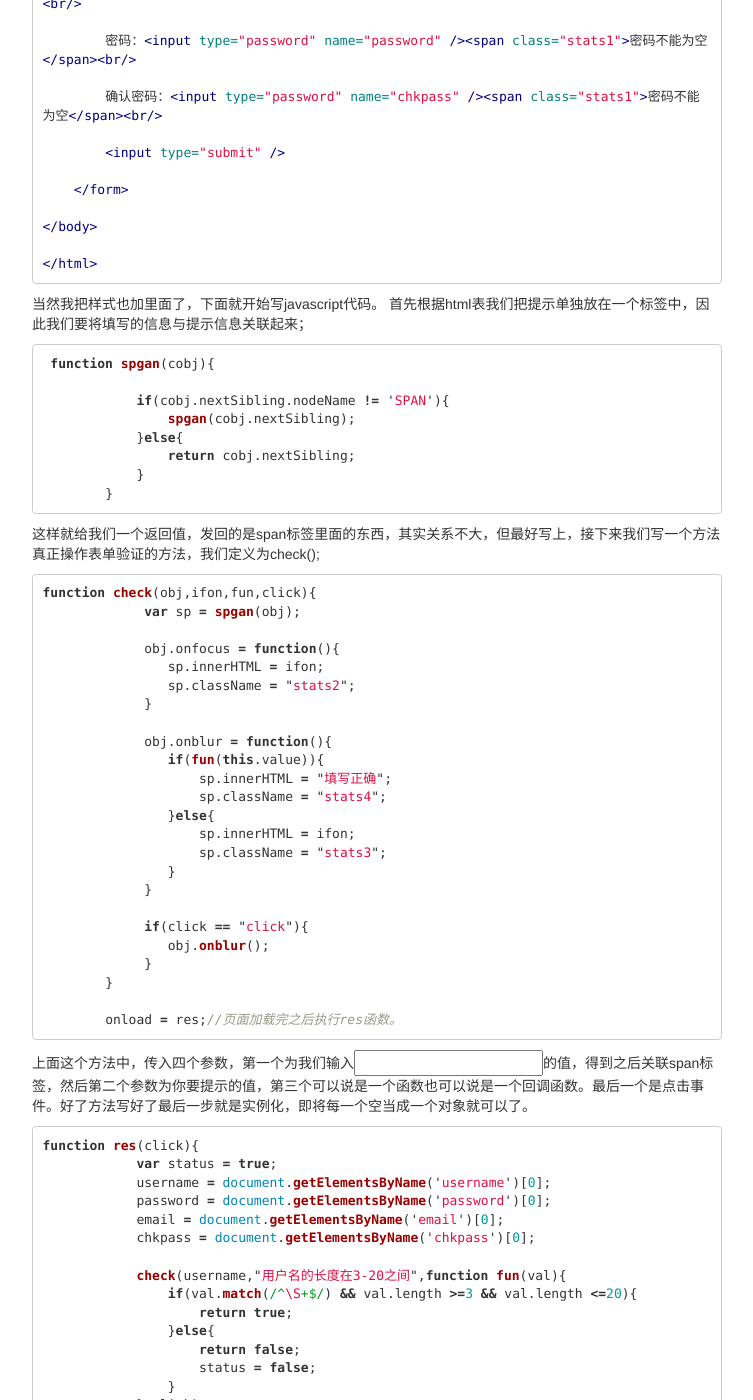
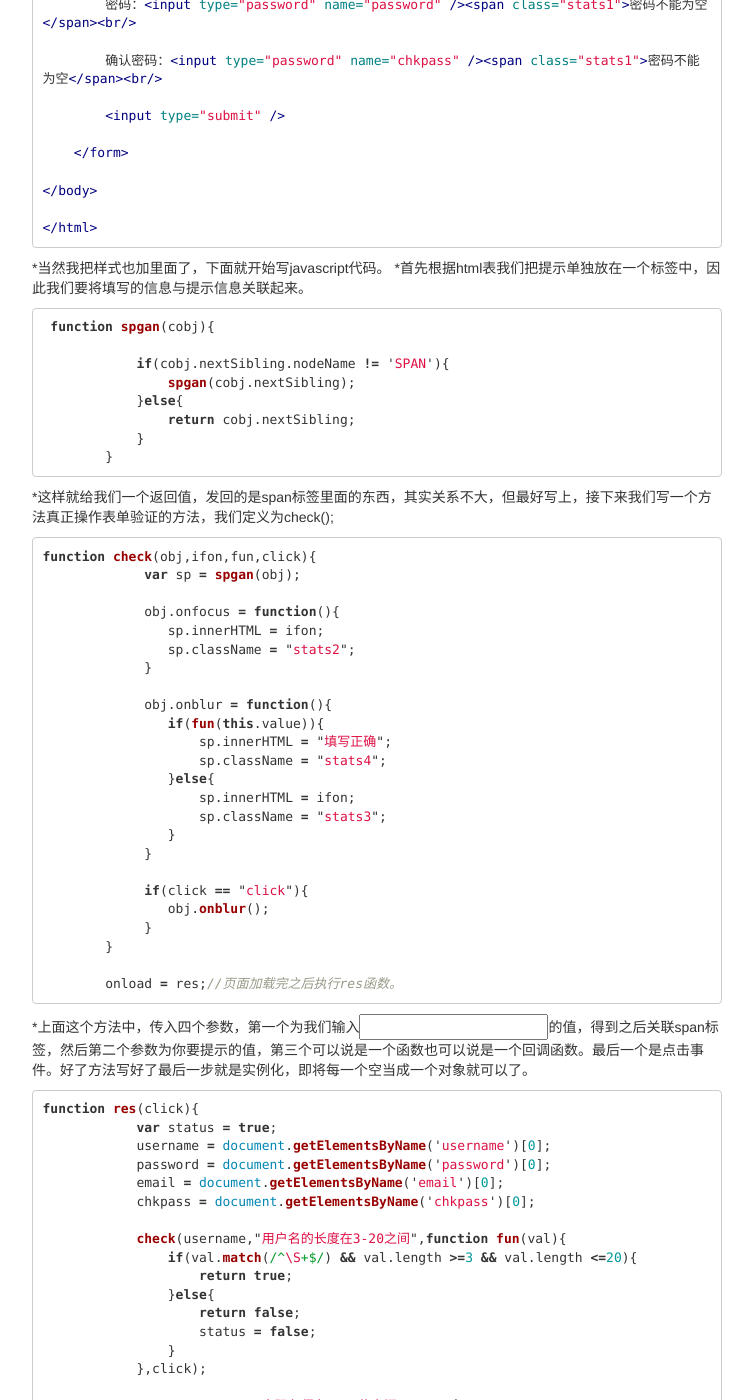
Before and after one commit to stupidnb/stupidnb, a Jekyll site: the page built from _posts/2015-12-08-jiandan-js-table-yanzheng.md, in a window 1280 px wide and 1400 px high, scrolled down 1012 px. Shown: the whole window, without its empty margins (263-1016 px from the left). Built offline with Jekyll 4.4.1, drawn with Linux system fonts in a browser that asks for light colours; nearby versions of some CDN libraries; library files that are not in the unit come from our copies; comment, search, counter and statistics services are not loaded; some of the changed text lies outside the part shown.

Commit message:
修改博客

````diff
--- a/_posts/2015-12-08-jiandan-js-table-yanzheng.md
+++ b/_posts/2015-12-08-jiandan-js-table-yanzheng.md
@@ -60,9 +60,10 @@ tags : [javascript,js对象]
 
 </html>
 ```
-当然我把样式也加里面了，下面就开始写javascript代码。
-首先根据html表我们把提示单独放在一个<span>标签中，因此我们要将填写的信息与提示信息关联起来；
-```js
+*当然我把样式也加里面了，下面就开始写javascript代码。
+*首先根据html表我们把提示单独放在一个<span>标签中，因此我们要将填写的信息与提示信息关联起来。
+
+```javascript
  function spgan(cobj){
 
             if(cobj.nextSibling.nodeName != 'SPAN'){
@@ -72,7 +73,9 @@ tags : [javascript,js对象]
             }
         }
 ```
-这样就给我们一个返回值，发回的是span标签里面的东西，其实关系不大，但最好写上，接下来我们写一个方法真正操作表单验证的方法，我们定义为check();
+
+*这样就给我们一个返回值，发回的是span标签里面的东西，其实关系不大，但最好写上，接下来我们写一个方法真正操作表单验证的方法，我们定义为check();
+
 ```javascript
 function check(obj,ifon,fun,click){
              var sp = spgan(obj);
@@ -99,8 +102,10 @@ function check(obj,ifon,fun,click){
 
         onload = res;//页面加载完之后执行res函数。
 ```
-上面这个方法中，传入四个参数，第一个为我们输入<input>的值，得到之后关联span标签，然后第二个参数为你要提示的值，第三个可以说是一个函数也可以说是一个回调函数。最后一个是点击事件。好了方法写好了最后一步就是实例化，即将每一个空当成一个对象就可以了。
-```js
+
+*上面这个方法中，传入四个参数，第一个为我们输入<input>的值，得到之后关联span标签，然后第二个参数为你要提示的值，第三个可以说是一个函数也可以说是一个回调函数。最后一个是点击事件。好了方法写好了最后一步就是实例化，即将每一个空当成一个对象就可以了。
+
+```javascript
 function res(click){
             var status = true;
             username = document.getElementsByName('username')[0];
@@ -146,5 +151,5 @@ function res(click){
             return status;
         }
 ```
-这儿的定义status是为了给服务端信息，为了更好的去写下面的东西。这儿就没多大的影响。
+*这儿的定义status是为了给服务端信息，为了更好的去写下面的东西。这儿就没多大的影响。
 好了一个简单的表单验证就写好了，当然这只是其中的一个思路。
````
Also changed, not shown: other parts of _posts/2015-12-08-jiandan-js-table-yanzheng.md (+3 -3 lines).
